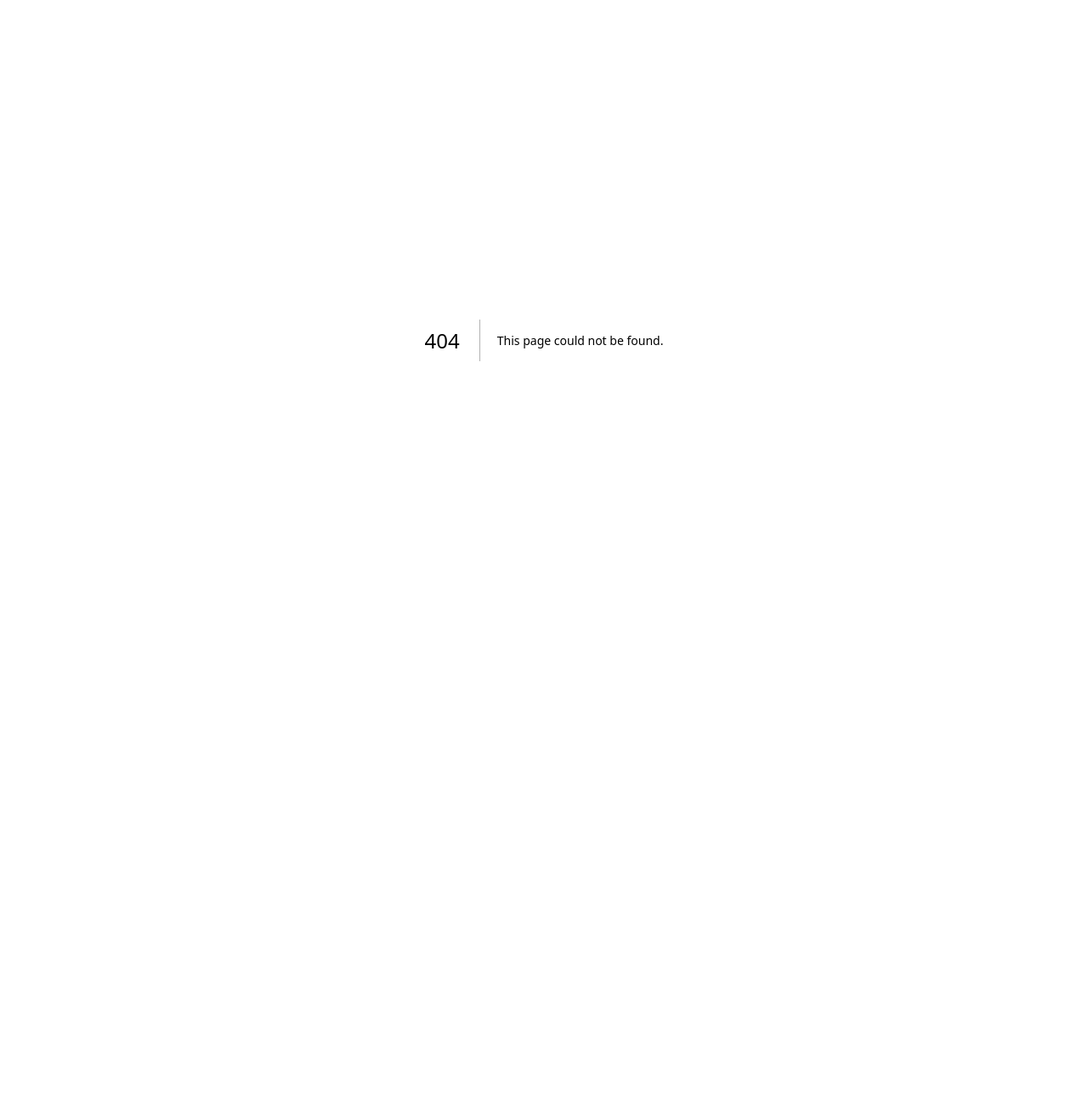
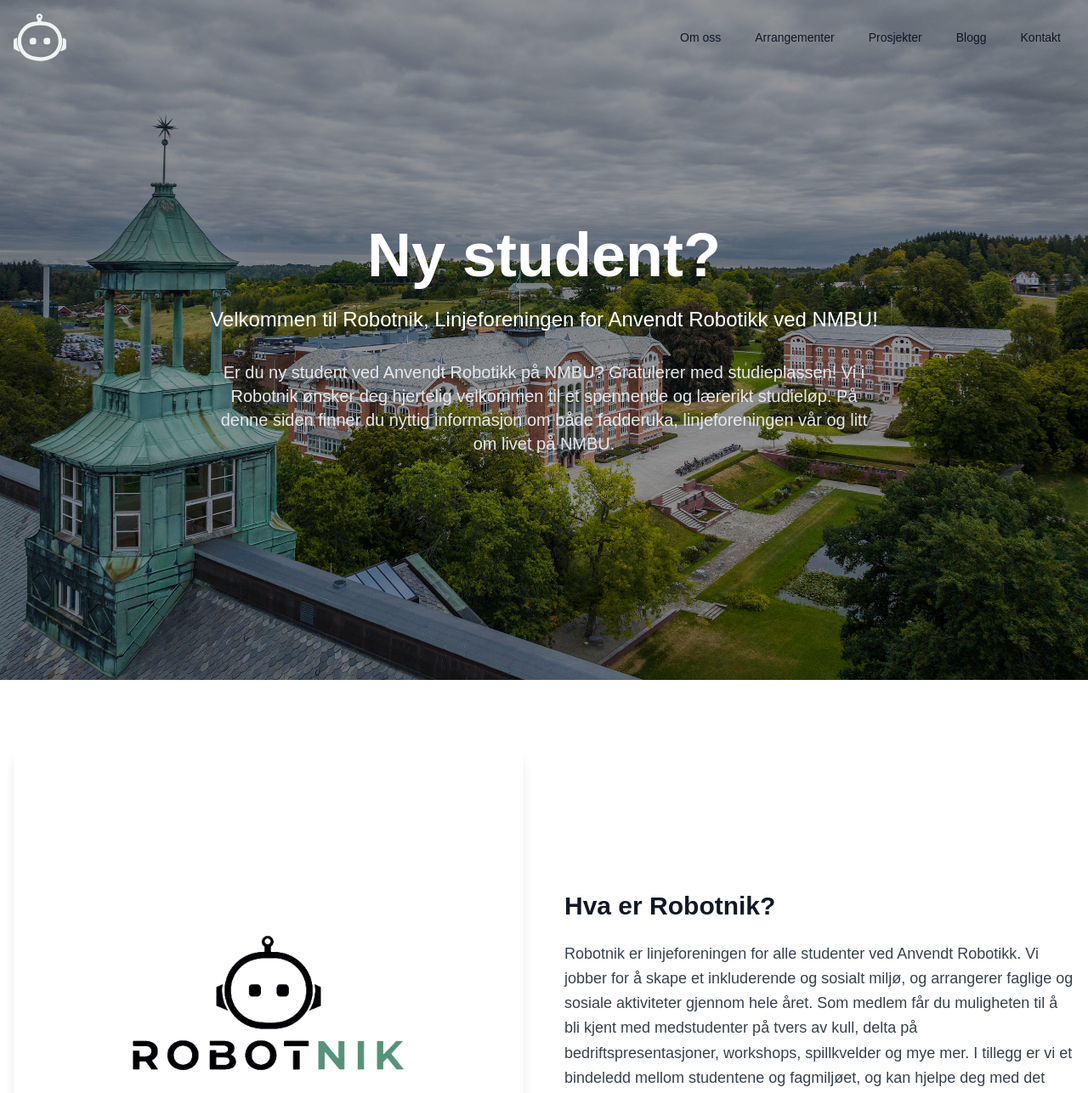
Before and after one commit to joasmund/robotnik-side, a Next.js app in the folder robotnik-page/: page /ny-student in a window 1280 px wide. Before the commit this address had no page. Shown: the top 1286 px of the page at 85% size. Before the commit the page ends 800 px from the top, so only its background shows below. Built offline with nearby package versions, Linux system fonts and the light colour scheme.

Commit message:
feat: created "ny student" page
- redesiged the page layout
- added information text
- added FAQ component on the bottom

Still need to add more information

```diff
--- /dev/null
+++ b/robotnik-page/app/ny-student/page.tsx
@@ -0,0 +1,204 @@
+"use client";
+
+import { Button } from "@/components/ui/button";
+import Link from "next/link";
+import { Header } from "@/components/ui/header";
+import { Footer } from "@/components/ui/footer";
+import Image from "next/image";
+import { useEffect, useState } from "react";
+import { getUpcomingEvents } from "@/utils/eventUtils";
+import { ChevronRight, ChevronDown } from "lucide-react";
+import { EventCard } from "@/components/ui/EventCard";
+import { Analytics } from "@vercel/analytics/next";
+import { SplineScene } from "@/components/ui/splite";
+import { Card } from "@/components/ui/testcard"
+import { Spotlight } from "@/components/ui/spotlight"
+
+// FAQ Item Component
+interface FAQItemProps {
+  question: string;
+  answer: string;
+}
+
+const FAQItem = ({ question, answer }: FAQItemProps) => {
+  const [isOpen, setIsOpen] = useState(false);
+
+  return (
+    <div className="border border-gray-200 rounded-lg overflow-hidden">
+      <button
+        className="w-full px-6 py-4 text-left bg-white hover:bg-gray-50 focus:outline-none focus:bg-gray-50 flex justify-between items-center"
+        onClick={() => setIsOpen(!isOpen)}
+      >
+        <span className="font-medium text-gray-900">{question}</span>
+        <ChevronDown
+          className={`w-5 h-5 text-gray-500 transition-transform duration-200 ${
+            isOpen ? 'transform rotate-180' : ''
+          }`}
+        />
+      </button>
+      {isOpen && (
+        <div className="px-6 py-4 bg-gray-50 border-t border-gray-200">
+          <p className="text-gray-700 leading-relaxed">{answer}</p>
+        </div>
+      )}
+    </div>
+  );
+};
+
+
+
+export default function RobotnikLandingPage() {
+  const upcomingEvents = getUpcomingEvents(3);
+  const [isLoaded, setIsLoaded] = useState(false);
+  const [showHeader, setShowHeader] = useState(true);
+  const [lastScrollY, setLastScrollY] = useState(0);
+  const [isScrolled, setIsScrolled] = useState(false);
+
+  useEffect(() => {
+    setIsLoaded(true);
+
+    const handleScroll = () => {
+      const currentScrollY = window.scrollY;
+      setIsScrolled(currentScrollY > 50);
+
+      if (currentScrollY > lastScrollY && currentScrollY > 100) {
+        setShowHeader(false);
+      } else {
+        setShowHeader(true);
+      }
+      setLastScrollY(currentScrollY);
+    };
+
+    window.addEventListener('scroll', handleScroll, { passive: true });
+    return () => window.removeEventListener('scroll', handleScroll);
+  }, [lastScrollY]);
+
+  return (
+    <div className="min-h-screen bg-white text-gray-900">
+      <header className={`fixed w-full z-50 transition-transform duration-300 ${
+        showHeader ? 'translate-y-0' : '-translate-y-full'
+      }`}>
+        <Header isScrolled={isScrolled} />
+      </header>
+
+      <main>
+        {/* Hero Section */}
+        <section className="relative min-h-screen flex items-center justify-center overflow-hidden">
+          {/* Background Image */}
+          <div className="absolute inset-0 z-0">
+            <Image
+              src="/campus.jpg"
+              alt="Campus background"
+              fill
+              className="object-cover"
+              priority
+            />
+            {/* Dark overlay for text readability */}
+            <div className="absolute inset-0 bg-black/40"></div>
+          </div>
+
+          {/* Content */}
+          <div className="relative z-10 container mx-auto px-4 py-32 text-center">
+            <h1 className={`text-5xl md:text-7xl font-bold mb-6 text-white transition-all duration-1000 ${
+              isLoaded ? 'opacity-100 translate-y-0' : 'opacity-0 translate-y-10'
+            }`}>
+              Ny student?
+            </h1>
+            <p className={`text-xl md:text-2xl mb-8 max-w-4xl mx-auto leading-relaxed text-white transition-all duration-1000 delay-300 ${
+              isLoaded ? 'opacity-100 translate-y-0' : 'opacity-0 translate-y-10'
+            }`}>
+              Velkommen til Robotnik, Linjeforeningen for Anvendt Robotikk ved NMBU!
+            </p>
+            <p className={`text-lg md:text-xl max-w-3xl mx-auto text-gray-200 transition-all duration-1000 delay-500 ${
+              isLoaded ? 'opacity-100 translate-y-0' : 'opacity-0 translate-y-10'
+            }`}>
+              Er du ny student ved Anvendt Robotikk på NMBU? Gratulerer med studieplassen! Vi i Robotnik ønsker deg hjertelig velkommen til et spennende og lærerikt studieløp. På denne siden finner du nyttig informasjon om både fadderuka, linjeforeningen vår og litt om livet på NMBU.
+            </p>
+          </div>
+        </section>
+
+        {/* Content Sections */}
+        <section className="py-20 bg-white">
+          <div className="container mx-auto px-4">
+            {/* First section: Welcome */}
+            <div className="grid grid-cols-1 lg:grid-cols-2 gap-12 items-center mb-20">
+              <div className="order-2 lg:order-1">
+                <Image
+                  src="/Robotniklogo.png"
+                  alt="Robotnik logo"
+                  width={600}
+                  height={400}
+                  className="rounded-lg shadow-lg w-full h-auto object-cover"
+                />
+              </div>
+              <div className="order-1 lg:order-2">
+                <h2 className="text-3xl font-bold mb-6 text-gray-900">Hva er Robotnik?</h2>
+                <p className="text-lg text-gray-700 leading-relaxed">
+                  Robotnik er linjeforeningen for alle studenter ved Anvendt Robotikk. Vi jobber for å skape et inkluderende og sosialt miljø, og arrangerer faglige og sosiale aktiviteter gjennom hele året. Som medlem får du muligheten til å bli kjent med medstudenter på tvers av kull, delta på bedriftspresentasjoner, workshops, spillkvelder og mye mer. I tillegg er vi et bindeledd mellom studentene og fagmiljøet, og kan hjelpe deg med det meste – enten det gjelder studier, trivsel eller praktiske spørsmål.
+
+                </p>
+              </div>
+            </div>
+
+            {/* Second section: Fadderuka */}
+            <div className="grid grid-cols-1 lg:grid-cols-2 gap-12 items-center">
+              <div>
+                <h2 className="text-3xl font-bold mb-6 text-gray-900">Fadderuka - Din start på studietiden</h2>
+                <p className="text-lg text-gray-700 leading-relaxed">
+                  Fadderuka er 17 dager fylt med morsomme aktiviteter, sosiale sammenkomster og muligheten til å bli kjent med både medstudenter og campus. Våre engasjerte faddere står klare til å ta deg imot og sørge for at du får den best mulige starten på studietiden. Gjennom fadderuka får du innsikt i studentlivet på NMBU, informasjon om studiet og ikke minst mange nye venner.                </p>
+              </div>
+              <div>
+                <Image
+                  src="/images/robot-student-2.png"
+                  alt="Robot resources illustration"
+                  width={600}
+                  height={400}
+                  className="rounded-lg shadow-lg w-full h-auto object-cover"
+                />
+              </div>
+            </div>
+          </div>
+        </section>
+
+        {/* FAQ Section */}
+        <section className="py-20 bg-gray-50">
+          <div className="container mx-auto px-4">
+            <div className="text-center mb-16">
+              <h2 className="text-4xl font-bold mb-4 text-gray-900">Ofte stilte spørsmål</h2>
+              <p className="text-lg text-gray-600">Her finner du svar på de vanligste spørsmålene fra nye studenter</p>
+            </div>
+
+            <div className="max-w-3xl mx-auto space-y-4">
+              <FAQItem
+                question="Når starter fadderuka og hvor lenge varer den?"
+                answer="Fadderuka starter vanligvis 2-3 uker før semesterstart og varer i 17 dager. Du vil få detaljert informasjon om datoer og program nærmere oppstart."
+              />
+              <FAQItem
+                question="Hvor mye koster det å delta i fadderuka?"
+                answer="Prisen for fadderuka varierer fra år til år, men ligger vanligvis rundt 1000-1500 kr. Dette dekker de fleste aktiviteter, mat og goder du får i løpet av de 17 dagene."
+              />
+              <FAQItem
+                question="Må jeg være medlem i Robotnik for å delta i aktiviteter?"
+                answer="Nei, du trenger ikke være medlem for å delta i fadderuka eller de fleste arrangementer. Medlemskap gir deg likevel rabatter på arrangementer og tilgang til eksklusive aktiviteter."
+              />
+              <FAQItem
+                question="Hvor finner jeg bøker og utstyr til studiet?"
+                answer="Du kan kjøpe bøker på NMBU sin bokhandel eller brukt gjennom Facebook-grupper. Spesialutstyr til robotikk vil bli presentert på studiestarten. Robotnik har også et utlånssystem for noe utstyr."
+              />
+              <FAQItem
+                question="Hvordan kommer jeg i kontakt med andre studenter?"
+                answer="Gjennom fadderuka vil du bli med i en faddergruppe og få kontakt med både faddere og medstudenter. Vi har også Facebook-grupper og Discord-server hvor du kan chatte med andre studenter."
+              />
+              <FAQItem
+                question="Hvor kan jeg bo som student på NMBU?"
+                answer="NMBU tilbyr studentboliger gjennom SiT (Studentsamskipnaden). Du kan søke om plass på studentsamskipnaden.no. Det finnes også private utleiealternativer i Ås-området."
+              />
+            </div>
+          </div>
+        </section>
+      </main>
+      <Footer />
+      <Analytics />
+    </div>
+  );
+}
```
Also changed, not shown: robotnik-page/app/nystudent/page.tsx (deleted), robotnik-page/public/campus.jpg (added).
